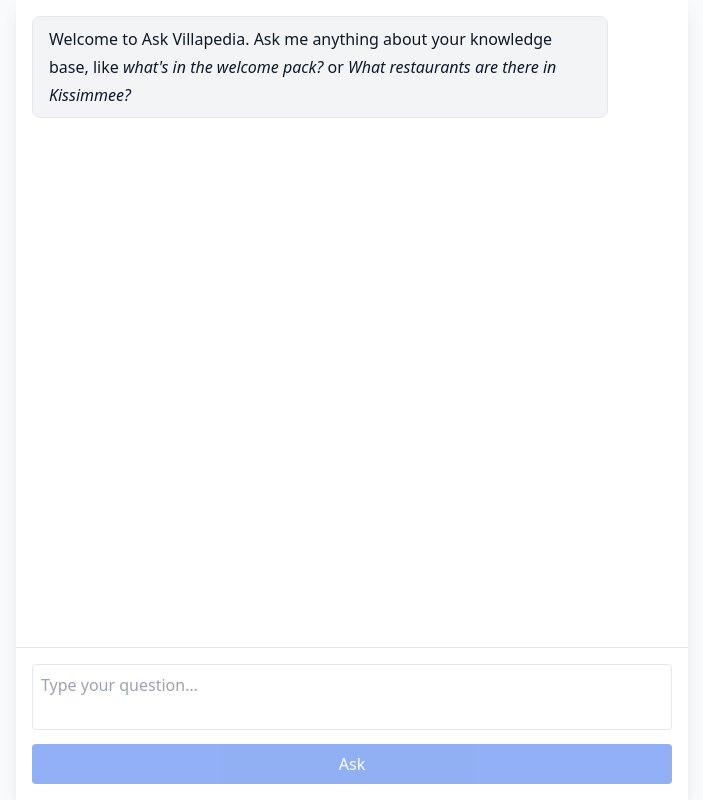
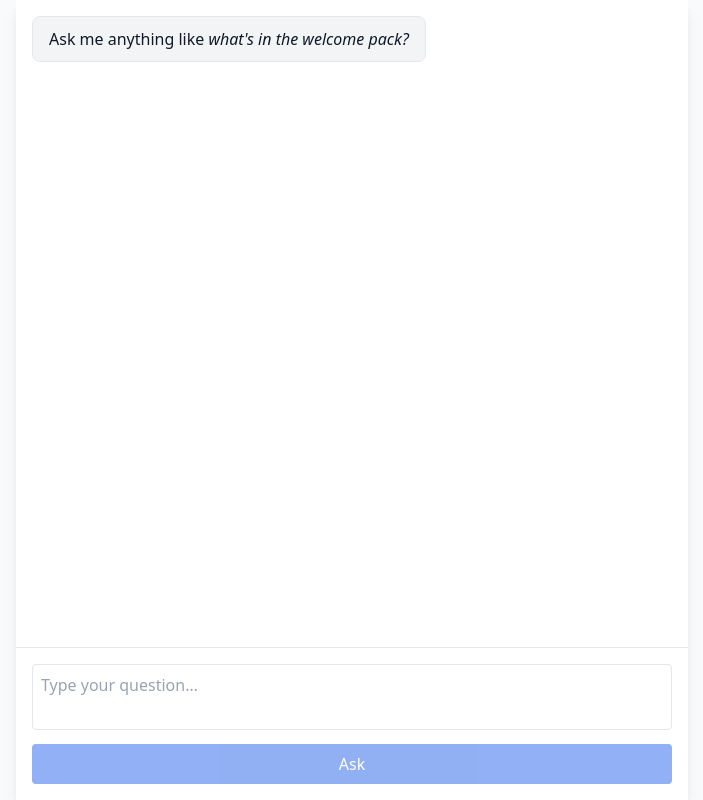
Before and after one commit to simonalanjones/rag-app-frontend, a React (Vite) app: page / in a window 1280 px wide. Shown: the whole page, without its empty margins (288-991 px from the left). Built offline with nearby package versions, Linux system fonts and the light colour scheme; no server answers.

Commit message:
updated initial AI message

```diff
--- a/src/App.jsx
+++ b/src/App.jsx
@@ -8,8 +8,7 @@
   const [messages, setMessages] = useState([
     {
       role: "ai",
-      content:
-        "Welcome to Ask Villapedia. Ask me anything about your knowledge base, like _what's in the welcome pack?_ or _What restaurants are there in Kissimmee?_",
+      content: "Ask me anything like _what's in the welcome pack?_",
     },
   ]);
 
```
